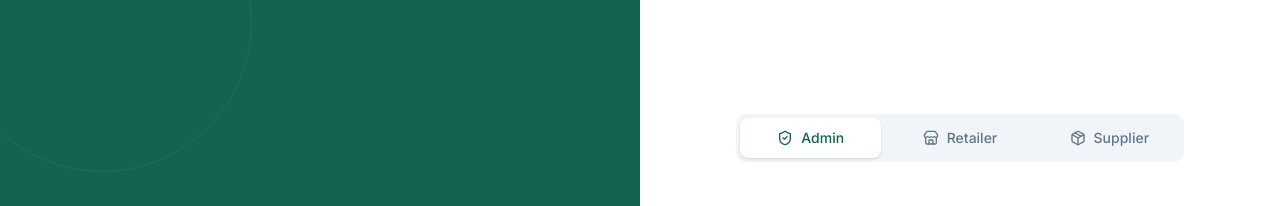
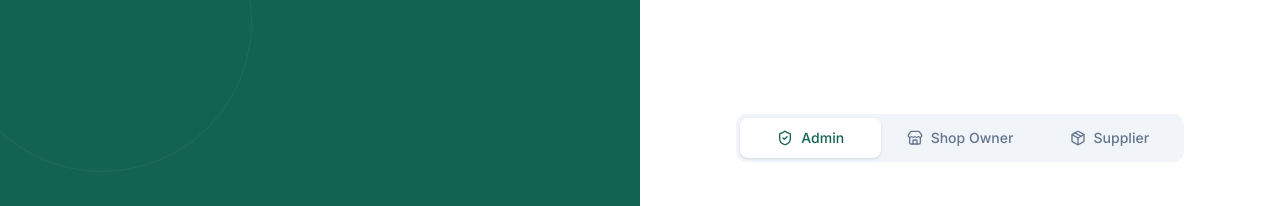
Before and after one commit to Mehedi8813/Tradelink_Web_Version, a Next.js app: page /login in a window 1280 px wide. Shown: the top 206 px of the page. Built offline with nearby package versions, Linux system fonts and the light colour scheme; no server answers; the database is empty.

Commit message:
fix: change retailer to shop owner in login page

```diff
--- a/src/app/login/page.jsx
+++ b/src/app/login/page.jsx
@@ -152,7 +152,7 @@ export default function LoginPage() {
       typeId: "email",
     },
     shop_owner: {
-      title: "Retailer Portal",
+      title: "Shop Owner Portal",
       desc: "View your buying details, order history, and supplier insights.",
       labelId: "Phone Number",
       placeholderId: "e.g. 01560016744",
@@ -235,7 +235,7 @@ export default function LoginPage() {
                   : "text-slate-500 hover:text-slate-700"
               }`}
             >
-              <Store className="h-4 w-4" /> Retailer
+              <Store className="h-4 w-4" /> Shop Owner
             </button>
             <button
               onClick={() => {
@@ -262,7 +262,7 @@ export default function LoginPage() {
               </div>
               <h2 className="mb-2 text-2xl font-bold text-slate-900">Under Maintenance</h2>
               <p className="text-base text-slate-500 max-w-[280px]">
-                The {role === "shop_owner" ? "Retailer" : "Supplier"} portal is currently undergoing scheduled maintenance. Please check back later.
+                The {role === "shop_owner" ? "Shop Owner" : "Supplier"} portal is currently undergoing scheduled maintenance. Please check back later.
               </p>
             </div>
           ) : (
@@ -270,7 +270,7 @@ export default function LoginPage() {
               <div className="mb-10">
                 <h2 className="mb-2 text-3xl font-bold text-slate-900">Sign in</h2>
                 <p className="text-base text-slate-500">
-                  Use your {role === "admin" ? "administrator" : role === "shop_owner" ? "retailer" : "supplier"} credentials
+                  Use your {role === "admin" ? "administrator" : role === "shop_owner" ? "shop owner" : "supplier"} credentials
                 </p>
               </div>
 
--- a/src/app/shop-owner/dashboard/home/page.jsx
+++ b/src/app/shop-owner/dashboard/home/page.jsx
@@ -226,7 +226,7 @@ export default function ShopOwnerHomePage() {
     const url = URL.createObjectURL(blob);
     const a = document.createElement("a");
     a.href = url;
-    a.download = `retailer-report-${new Date().toISOString().slice(0, 10)}.csv`;
+    a.download = `shop-owner-report-${new Date().toISOString().slice(0, 10)}.csv`;
     a.click();
     URL.revokeObjectURL(url);
   }
@@ -258,7 +258,7 @@ export default function ShopOwnerHomePage() {
           className="flex items-center justify-between mb-8 opacity-0 animate-[fadeSlideUp_0.6s_ease-out_forwards]"
         >
           <div>
-            <h1 className="text-3xl font-extrabold text-slate-900 tracking-tight">Retailer Dashboard</h1>
+            <h1 className="text-3xl font-extrabold text-slate-900 tracking-tight">Shop Owner Dashboard</h1>
             <p className="mt-1.5 text-sm text-slate-500 font-medium">Overview of your purchasing and spending trends.</p>
           </div>
           <button
--- a/src/app/shop-owner/dashboard/orders/page.jsx
+++ b/src/app/shop-owner/dashboard/orders/page.jsx
@@ -178,7 +178,7 @@ export default function ShopOwnerDashboard() {
           </div>
           <div class="footer">
             <p>Thank you for your order!</p>
-            <p style="margin-top: 4px;">Generated by TradeLink Retailer Portal</p>
+            <p style="margin-top: 4px;">Generated by TradeLink Shop Owner Portal</p>
           </div>
         </div>
       </body>
--- a/src/app/shop-owner/dashboard/settings/page.jsx
+++ b/src/app/shop-owner/dashboard/settings/page.jsx
@@ -468,7 +468,7 @@ export default function ShopOwnerSettingsPage() {
                   <div className="space-y-3">
                     <div className="flex items-center justify-between py-3 border-b border-slate-50">
                       <span className="text-sm font-medium text-slate-500">Account Type</span>
-                      <span className="text-sm font-bold text-slate-900">Retailer (Shop Owner)</span>
+                      <span className="text-sm font-bold text-slate-900">Shop Owner</span>
                     </div>
                     <div className="flex items-center justify-between py-3 border-b border-slate-50">
                       <span className="text-sm font-medium text-slate-500">Phone Number</span>
--- a/src/app/shop-owner/layout.jsx
+++ b/src/app/shop-owner/layout.jsx
@@ -38,7 +38,7 @@ export default function ShopOwnerLayout({ children }) {
         <div className="p-6 pb-4 border-b border-slate-800">
           <h2 className="text-xl font-bold text-white tracking-tight flex items-center gap-2">
             <Store className="h-5 w-5 text-[#136353]" />
-            Retailer Portal
+            Shop Owner Portal
           </h2>
           <p className="text-xs font-medium text-slate-400 mt-1 truncate">{user.business_name}</p>
         </div>
```
